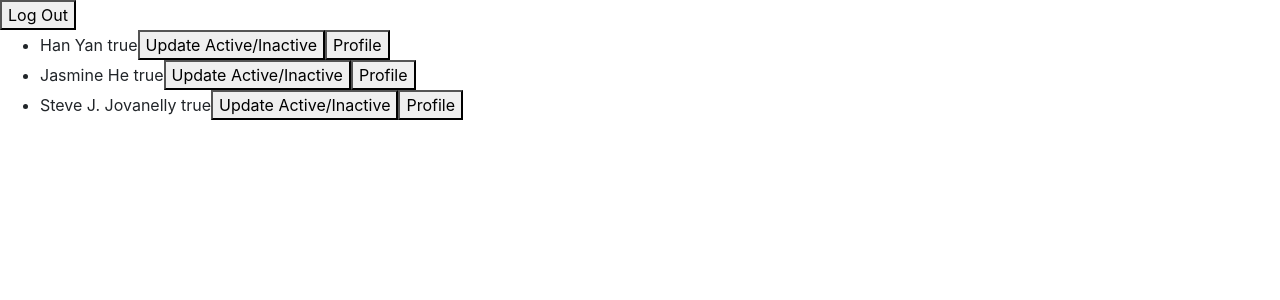
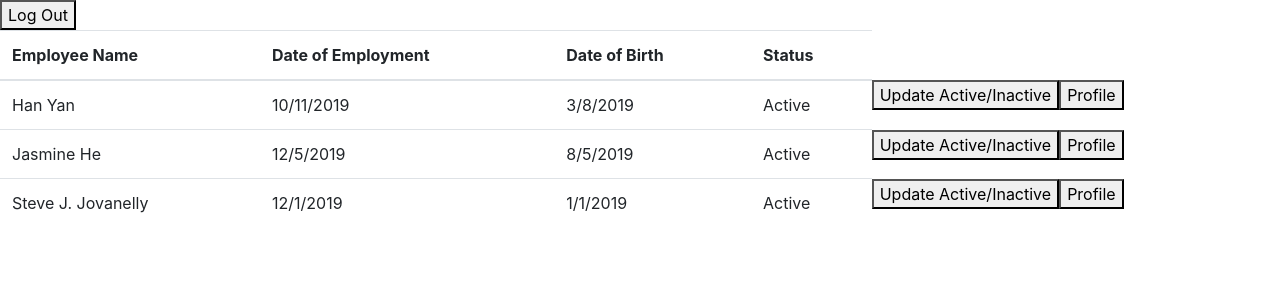
Before and after one commit to han-yan-ds/employee-manager-react, a React (Create React App) app: page /app in a window 1280 px wide. Shown: the top 300 px of the page. Built offline with nearby package versions, Linux system fonts and the light colour scheme.

Commit message:
Refactored employeelist to BootstrapTable

```diff
--- a/src/components/employee/EmployeeItem.tsx
+++ b/src/components/employee/EmployeeItem.tsx
@@ -1,18 +1,22 @@
 import React from 'react';
 import Employee from '../../types/Employee';
+import {ListGroup} from 'react-bootstrap';
 
 const EmployeeItem = (props: {
   employee: Employee, handleChangeStatus: Function, handleShowProfileForm: Function
   }) => (
-  <li>
-    <span>{`${props.employee.nameString} ${props.employee.isActive}`}</span>
+  <tr>
+    <td>{props.employee.nameString}</td>
+    <td>{props.employee.dateOfEmploymentString}</td>
+    <td>{props.employee.dateOfBirthString}</td>
+    <td>{(props.employee.isActive) ? "Active" : "Inactive"}</td>
     {/* active/inactive button */}
     <button onClick={() => props.handleChangeStatus()}>
       Update Active/Inactive
     </button>
     {/* edit profile button */}
     <button onClick={() => props.handleShowProfileForm()}>Profile</button>
-  </li>
+  </tr>
 )
 
 export default EmployeeItem;
--- a/src/components/employee/EmployeeList.tsx
+++ b/src/components/employee/EmployeeList.tsx
@@ -4,6 +4,7 @@ import {State} from '../../types/types';
 import Employee from '../../types/Employee';
 import EmployeeItem from './EmployeeItem';
 import {changeEmployeeActive, showProfileModal} from '../../actions/actions';
+import {Table} from 'react-bootstrap';
 
 function mapStateToProps(st: State) {
   const {employeeList, showProfileId} = st;
@@ -23,7 +24,14 @@ const EmployeeList = (
   ) => {
 
   if (employeeList) {
-    return  <ul>
+    return  <Table responsive="md">
+      <thead><tr>
+        <th>Employee Name</th>
+        <th>Date of Employment</th>
+        <th>Date of Birth</th>
+        <th>Status</th>
+      </tr></thead>
+      <tbody>
         {employeeList.map((employee) =>
           <EmployeeItem
             key={employee.id}
@@ -34,7 +42,8 @@ const EmployeeList = (
             }}
           />)
         }
-    </ul>
+      </tbody>
+    </Table>
   } return null;
 }
 
```
Lines whose indentation alone changed are shown as unchanged.
